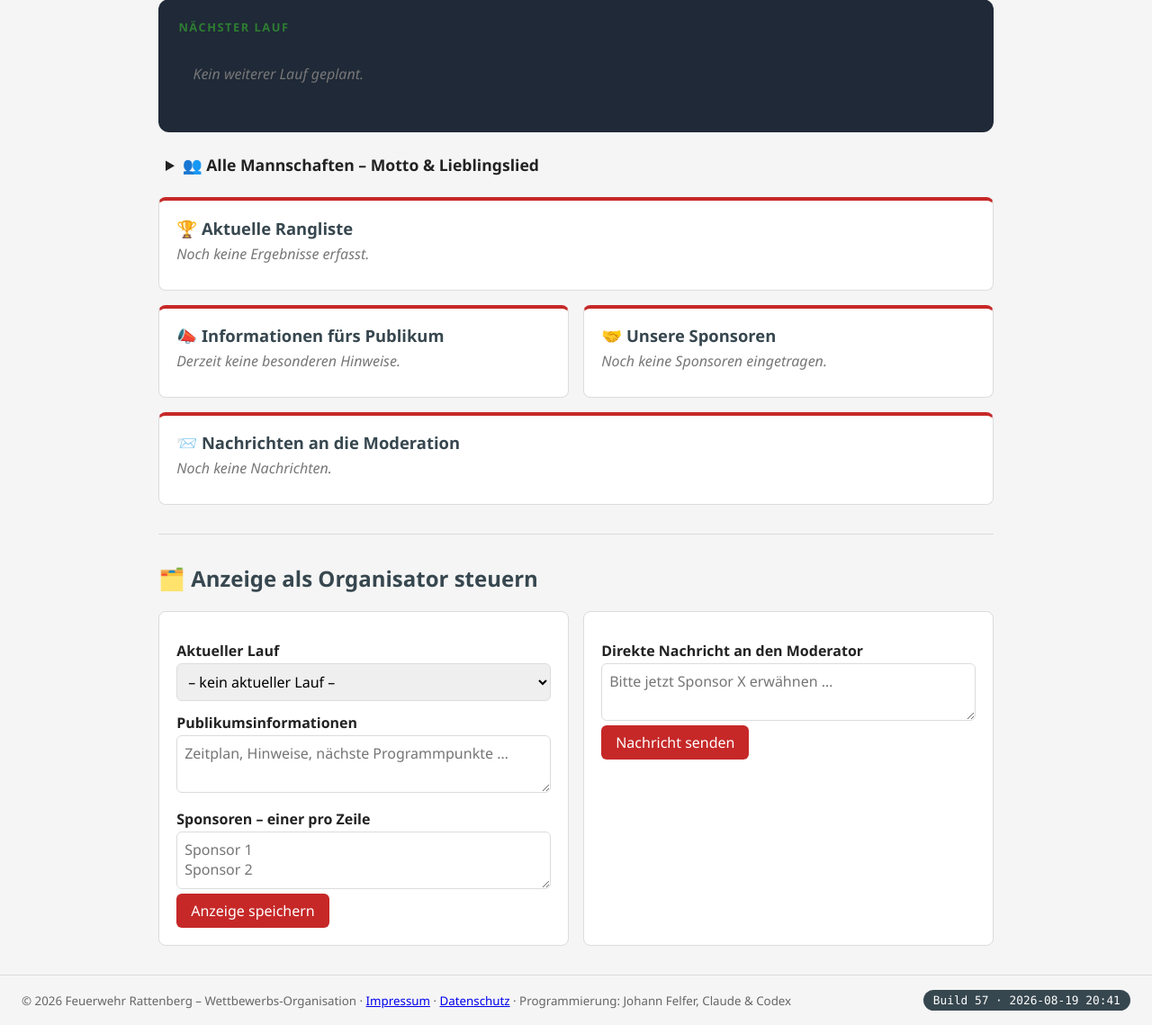
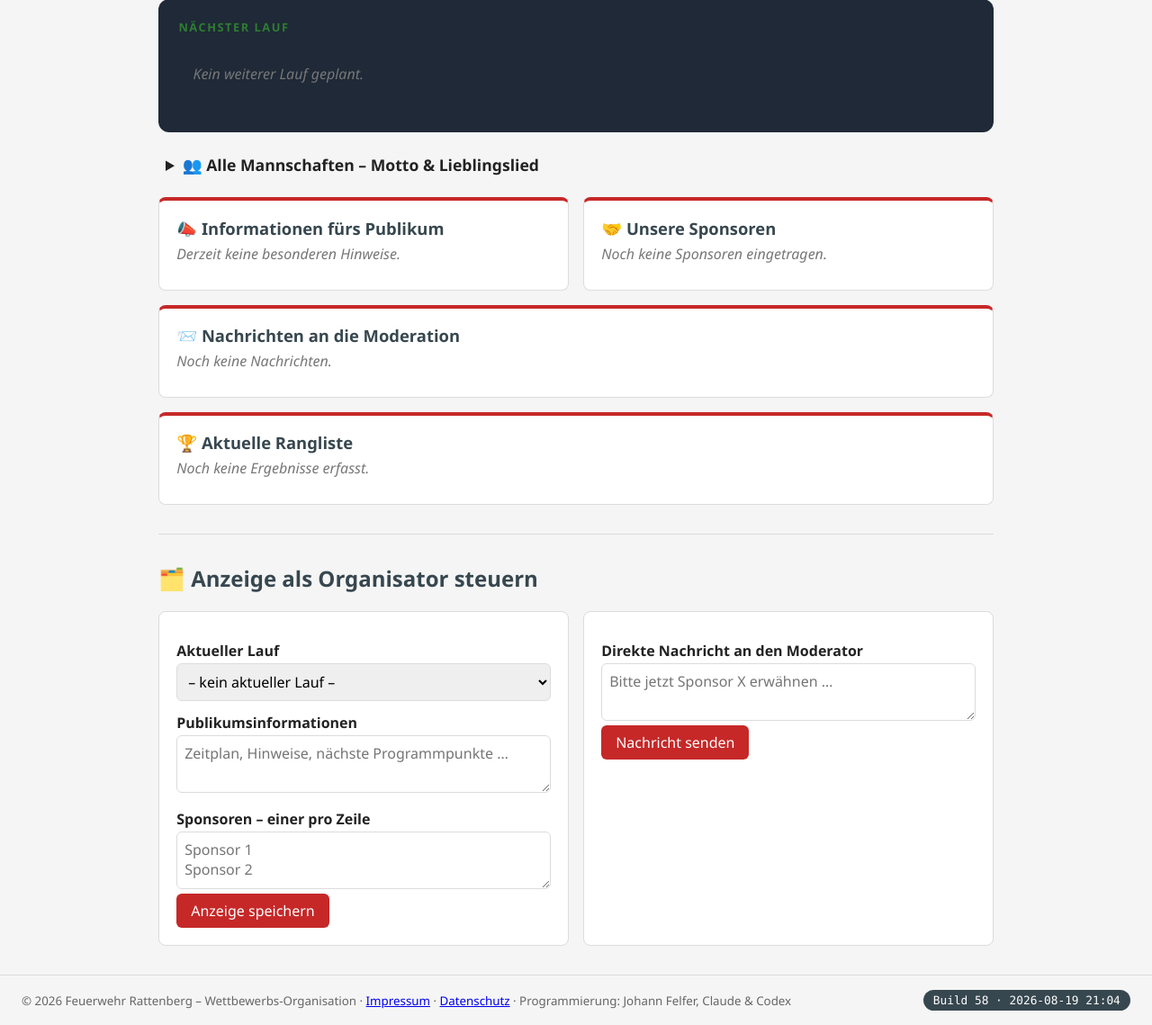
Before and after one commit to HansFel/FeuerwehrRattenberg, a Flask app: page /moderator/ in a window 1280 px wide. Shown: the part 593-1732 px from the top of the page at 90% size. Run offline with Flask 3, Linux system fonts and the light colour scheme; a user stored in the database is signed in; data comes from the database, SQL or seed files in the repository; data that the repository does not hold is empty.

Commit message:
Build 58: Moderator-Dashboard – Reihenfolge geaendert + Teamchef im Gerade-im-Bewerb

```diff
--- a/app/static/css/style.css
+++ b/app/static/css/style.css
@@ -257,3 +257,4 @@ form.formular textarea { min-height: 4rem; }
 .moderator-rangliste th { text-align: left; padding: 0.5rem; border-bottom: 2px solid var(--rand); }
 .moderator-rangliste td { padding: 0.45rem 0.5rem; border-bottom: 1px solid var(--hell); }
 .moderator-rangliste td.rang { font-weight: 700; text-align: center; width: 3rem; }
+.moderator-chef { font-size: 0.9rem; font-weight: 600; color: #333; margin-top: 0.2rem; }
--- a/app/templates/moderator/_live.html
+++ b/app/templates/moderator/_live.html
@@ -8,6 +8,8 @@
         <span>Bahn {{ sp.startnummer or loop.index }}</span>
         <strong>{{ sp.team.name }}</strong>
         {% if sp.team.wehr %}<small>{{ sp.team.wehr }}</small>{% endif %}
+        {% set chef = sp.team.mitglieder|selectattr('position', 'equalto', 1)|first if sp.team.mitglieder else none %}
+        {% if chef %}<div class="moderator-chef">👤 {{ chef.anzeige() }}</div>{% endif %}
         {% if sp.team.motto %}<div class="moderator-motto">💬 {{ sp.team.motto }}</div>{% endif %}
         {% if sp.team.lieblingslied %}<div class="moderator-lied">🎵 {{ sp.team.lieblingslied }}</div>{% endif %}
       </article>
--- a/app/templates/moderator/dashboard.html
+++ b/app/templates/moderator/dashboard.html
@@ -28,10 +28,6 @@
     {% endfor %}
   </div>
 </details>
-
-<section class="dash-karte" id="moderator-rangliste-bereich" style="margin-top:1rem">
-{% include "moderator/_rangliste.html" %}
-</section>
 
 <div class="moderator-grid">
   <section class="dash-karte moderator-info">
@@ -65,6 +61,10 @@
       </div>
     </div>
   {% else %}<p class="leer">Noch keine Nachrichten.</p>{% endfor %}
+</section>
+
+<section class="dash-karte" id="moderator-rangliste-bereich" style="margin-top:1rem">
+{% include "moderator/_rangliste.html" %}
 </section>
 
 {% if dashboard_zeigt('organisator') %}
--- a/app/version.py
+++ b/app/version.py
@@ -7,5 +7,5 @@ kein Auto-Timestamp beim Build, damit der angezeigte Wert eindeutig einem
 bekannten Quellcode-Stand entspricht.
 """
 
-BUILD_NUMMER = 57
-BUILD_ZEIT = "2026-08-19 20:41"
+BUILD_NUMMER = 58
+BUILD_ZEIT = "2026-08-19 21:04"
```
